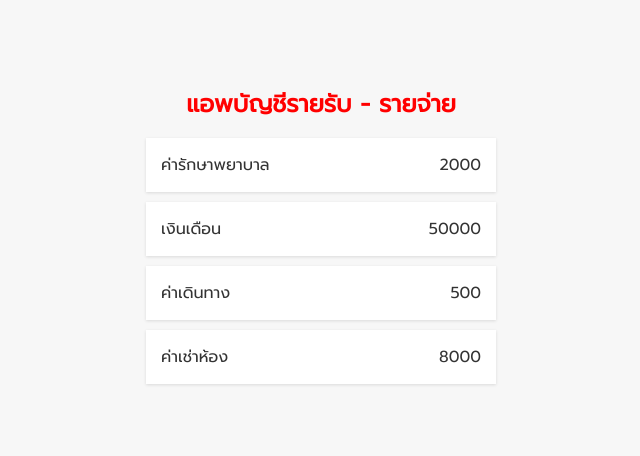
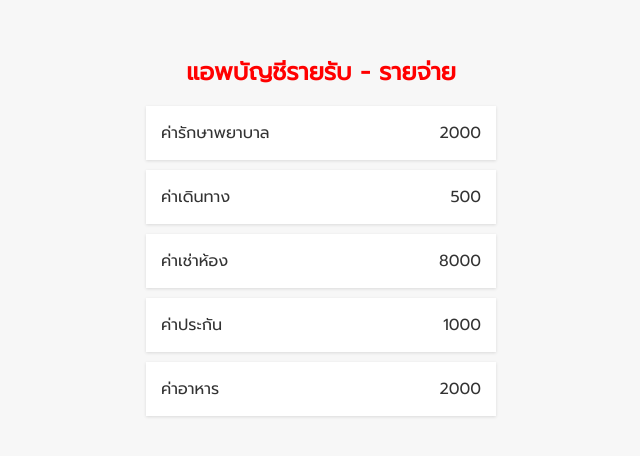
Before and after one commit to nattaponwongs/react-basic, a React (Create React App) app: page / in a window 1280 px wide. Shown: the part 160-616 px from the top of the page, without its empty margins (319-959 px from the left). Built offline with nearby package versions, Linux system fonts and the light colour scheme; the HTML template or start-up script is replaced by a standard one.

Commit message:
add propType

```diff
--- a/package.json
+++ b/package.json
@@ -6,9 +6,11 @@
     "@testing-library/jest-dom": "^5.16.4",
     "@testing-library/react": "^13.3.0",
     "@testing-library/user-event": "^13.5.0",
+    "prop-types": "^15.8.1",
     "react": "^18.1.0",
     "react-dom": "^18.1.0",
     "react-scripts": "5.0.1",
+    "uuid": "^8.3.2",
     "web-vitals": "^2.1.4"
   },
   "scripts": {
--- a/src/components/Item.js
+++ b/src/components/Item.js
@@ -1,7 +1,15 @@
+import PropTypes from 'prop-types'
+
 const Item = (prop) => {
+    const {title, amount} = prop
     return (
-        <li>{prop.title} <span>{prop.amount}</span></li>
+        <li>{title} <span>{amount}</span></li>
     )
 }
 
+Item.prototype = {
+    title: PropTypes.string,
+    amount: PropTypes.number
+}
+
 export default Item
--- a/src/components/Transaction.js
+++ b/src/components/Transaction.js
@@ -1,13 +1,20 @@
 import Item from './Item'
 import './Transaction.css'
+import { v4 as uuidv4 } from 'uuid';
 
 const Transaction = () => {
+    const data = [
+        {title: 'ค่ารักษาพยาบาล', amount: 2000},
+        {title: 'ค่าเดินทาง', amount: 500},
+        {title: 'ค่าเช่าห้อง', amount: 8000},
+        {title: 'ค่าประกัน', amount: 1000},
+        {title: 'ค่าอาหาร', amount: 2000}
+    ]
     return (
       <ul className='item-list'>
-       <Item title='ค่ารักษาพยาบาล' amount='2000'/>
-       <Item title='เงินเดือน' amount='50000'/>
-       <Item title='ค่าเดินทาง' amount='500'/>
-       <Item title='ค่าเช่าห้อง' amount='8000'/>
+          {data.map((element) => {
+              return <Item {...element} key = {uuidv4()}/>
+          })}
       </ul>
     );
   }
```
Also changed, not shown: 1 other file (tests, documents, lock files or other folders).
